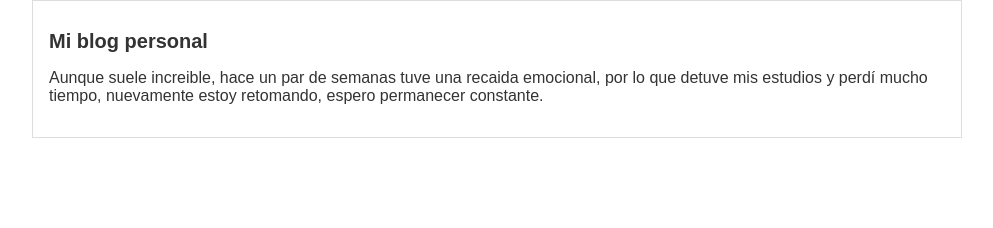
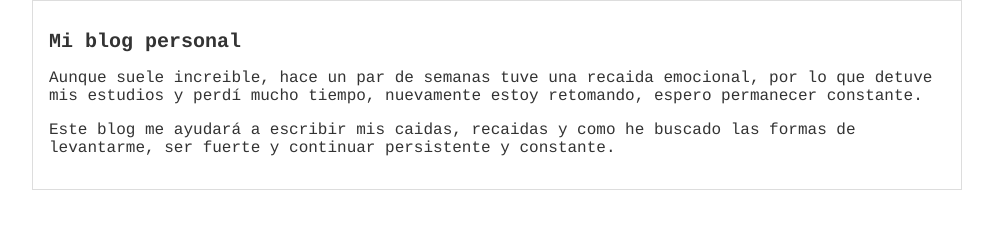
Before and after one commit to Yerlis09/my-blog, a plain HTML site: page index.html in a window 1280 px wide. Shown: the whole page, without its empty margins (143-1136 px from the left). Drawn offline with Linux system fonts and the light colour scheme.

Commit message:
agregado el contenido final

```diff
--- a/index.html
+++ b/index.html
@@ -14,6 +14,9 @@
           y perdí mucho tiempo,
           nuevamente estoy retomando, espero permanecer constante.
         </p>
+        <p>Este blog me ayudará a escribir mis caidas, recaidas y como he buscado las formas de
+          levantarme, ser fuerte y continuar persistente y constante.
+        </p>
       </div>
     </div>
   </body>
--- a/style.css
+++ b/style.css
@@ -1,7 +1,7 @@
 body {
   color: #333;
   text-align: center;
-  font-family: arial;
+  font-family: Courier;
   font-size: 16px;
   margin: 0;
   padding: 0;
```
